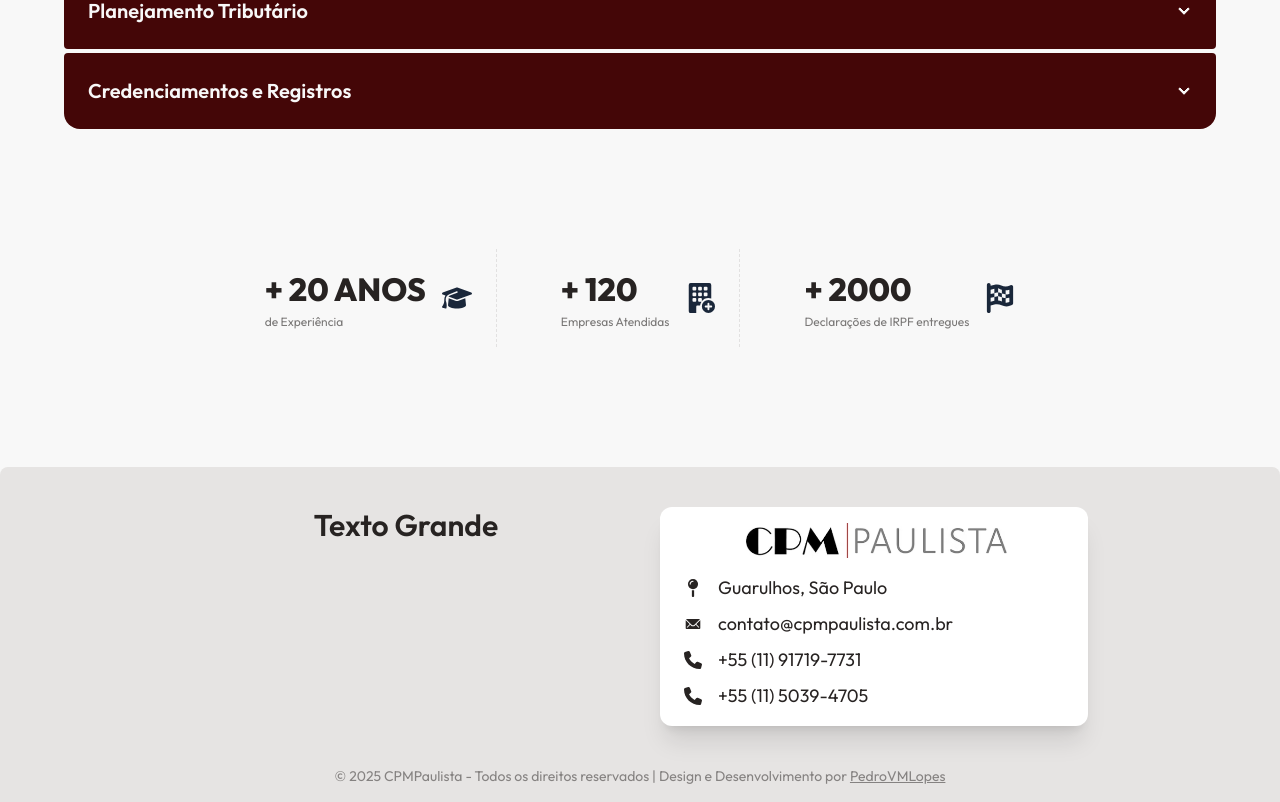
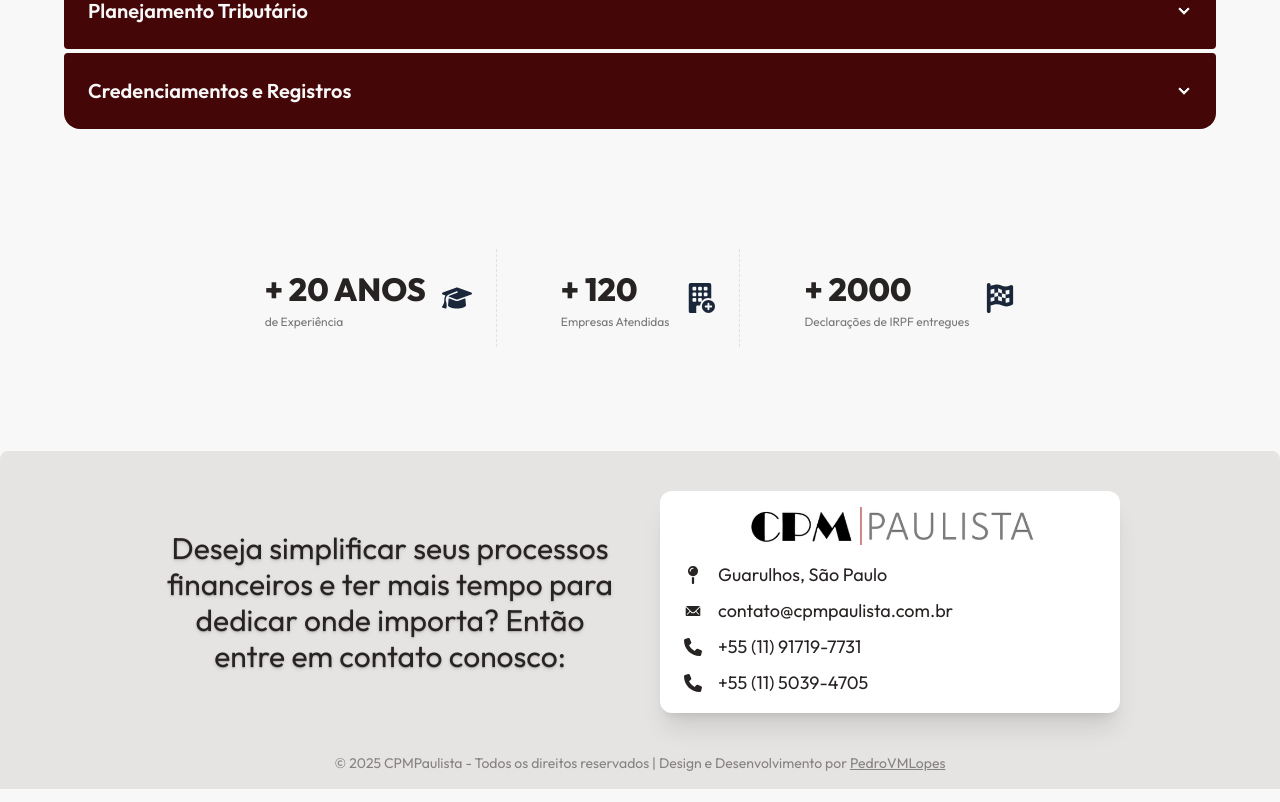
Before and after one commit to PedroVMLopes/cpmpaulista, a Next.js app: page / in a window 1280 px wide. Shown: the part 3453-4255 px from the top of the page. Built offline with nearby package versions, Linux system fonts and the light colour scheme; a web font is replaced by a local one.

Commit message:
feat: Footer text

```diff
--- a/components/FooterBottomCards.tsx
+++ b/components/FooterBottomCards.tsx
@@ -3,9 +3,9 @@ import { IoIosMail } from "react-icons/io";
 
 export default function FooterBottomCards() {
     return (
-        <div className="mt-20 w-full flex flex-col items-center justify-center pt-10 pb-4 mx-2 md:mx-0 bg-base-300 rounded-t-lg">
-            <div className="grid grid-cols-1 md:grid-cols-2 gap-10 w-full md:w-[70%]">
-                <p className="w-full text-center text-3xl font-semibold">Texto Grande </p>
+        <div className="mt-16 w-full flex flex-col items-center justify-center pt-10 pb-4 mx-2 md:mx-0 bg-base-300 rounded-t-lg">
+            <div className="grid grid-cols-1 md:grid-cols-2 gap-10 w-full md:w-[75%] px-4 md:px-0">
+                <p className="w-full text-center text-3xl text-shadow-md text-primary flex items-center">Deseja simplificar seus processos financeiros e ter mais tempo para dedicar onde importa? Então entre em contato conosco:</p>
 
                 {/* Card on the right side */}
                 <div className="bg-white flex flex-col justify-center items-center p-4 pl-6 rounded-xl w-full text-lg gap-2 shadow-xl">
@@ -18,7 +18,7 @@ export default function FooterBottomCards() {
             </div>
 
             {/* Copyright Text */}
-            <p className="text-sm opacity-50 mt-10">© 2025 CPMPaulista - Todos os direitos reservados | Design e Desenvolvimento por <a href="https://pvlopes.vercel.app" target="_blank" className="underline">PedroVMLopes</a></p>
+            <p className="text-sm opacity-50 mt-10 px-4 md:px-0">© 2025 CPMPaulista - Todos os direitos reservados | Design e Desenvolvimento por <a href="https://pvlopes.vercel.app" target="_blank" className="underline">PedroVMLopes</a></p>
         </div>
     )
 }
```
